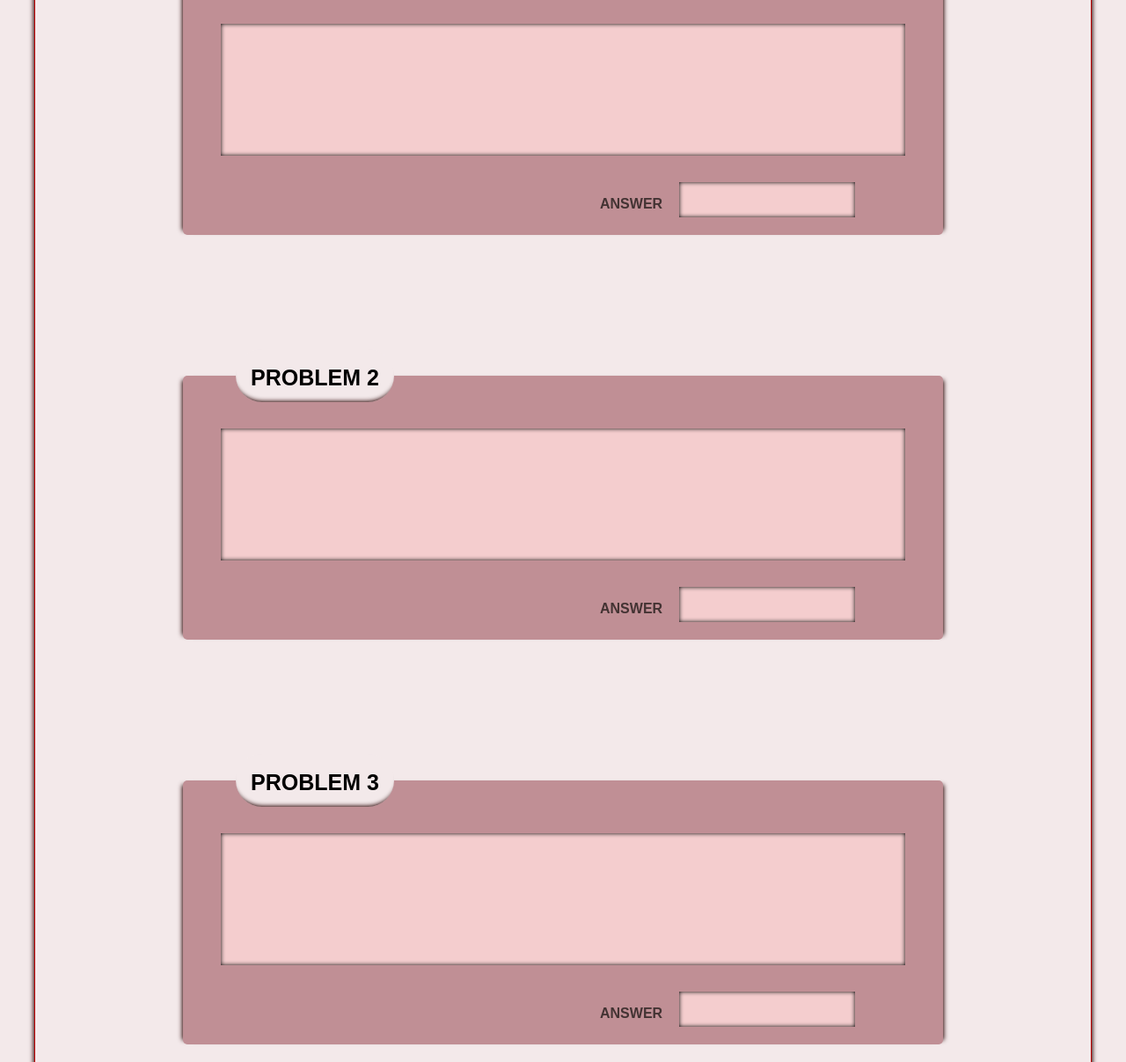
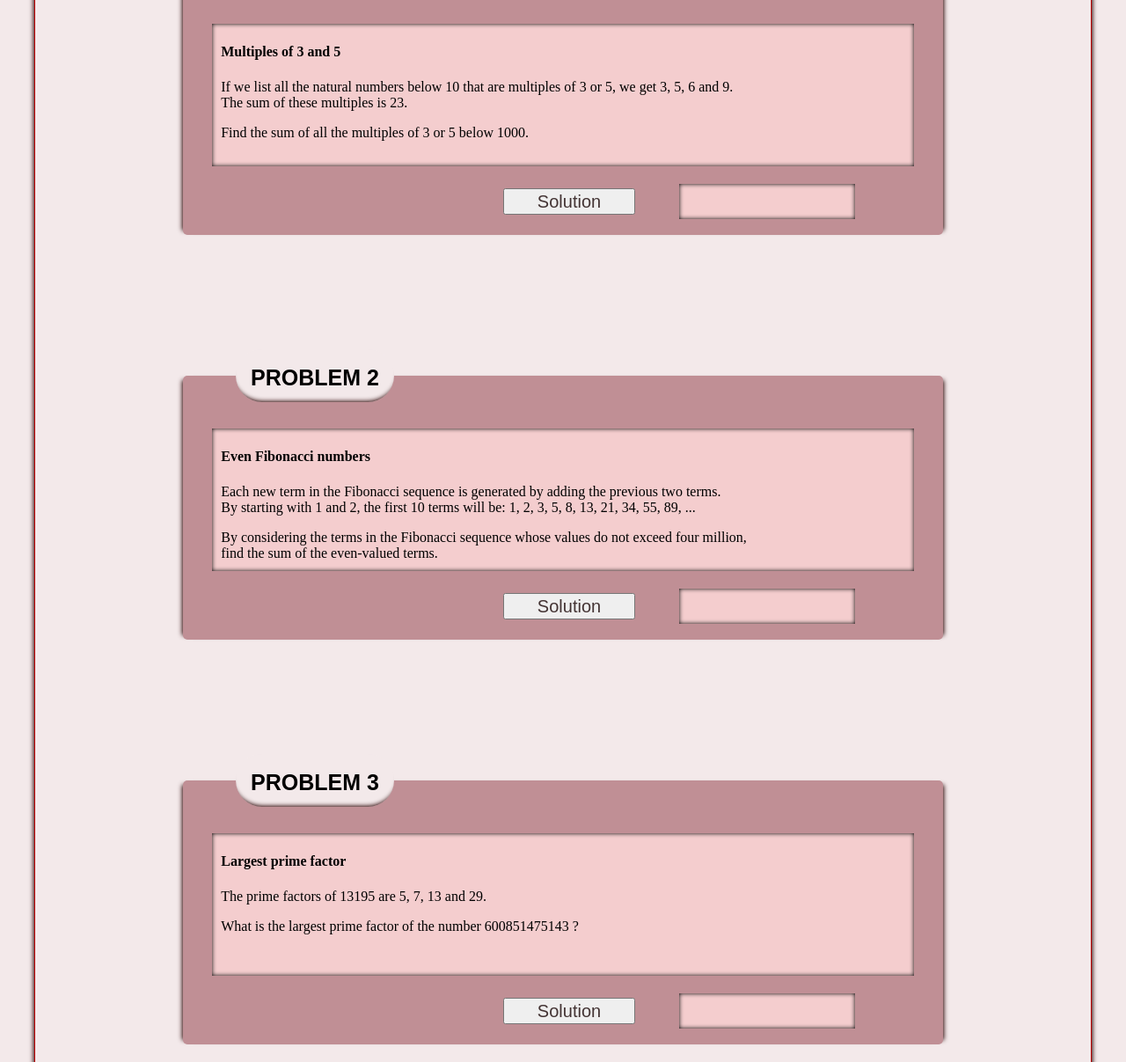
Before and after one commit to letsboogey/project_euler_solutions, a plain HTML site: page index.html in a window 1280 px wide. Shown: the part 453-1660 px from the top of the page at 88% size. Drawn offline with Linux system fonts and the light colour scheme.

Commit message:
added javascript and buttons

```diff
--- a/index.html
+++ b/index.html
@@ -20,12 +20,34 @@
 				<div class="sec_header"><h4>PROBLEM 1</h4></div>
 
 				<div class="question">
-
+					<h4>Multiples of 3 and 5</h4>
+					<p>
+						If we list all the natural numbers below 10 that are multiples of 3 or 5, we get 3, 5, 6 and 9.<br>
+						The sum of these multiples is 23.
+					</p>
+					<p>
+						Find the sum of all the multiples of 3 or 5 below 1000.
+					</p>
 				</div>
 
-				<div class="answer">
-					<p>ANSWER</p>
+				<div class="answer_box">
+					<div class="display_answer" id="one"></div>
 				</div>
+				<button type="button" onclick="sum_of_multiples()"> Solution </button>
+				<script>
+
+					function sum_of_multiples(){
+						var sum = 0;
+						for (var i = 0; i < 1000; i++) {
+								if( i%3===0 || i%5===0){
+									sum += i;
+								};
+							};
+
+						return document.getElementById("one").innerHTML = sum;
+					};
+
+				</script>
 			</div>
 		</section>
 
@@ -35,12 +57,57 @@
 
 
 				<div class="question">
-
+					<h4>Even Fibonacci numbers</h4>
+					<p>
+						Each new term in the Fibonacci sequence is generated by adding the previous two terms.<br>
+						By starting with 1 and 2, the first 10 terms will be:  1, 2, 3, 5, 8, 13, 21, 34, 55, 89, ...
+					</p>
+					<p>
+						By considering the terms in the Fibonacci sequence whose values do not exceed four million,<br>
+						find the sum of the even-valued terms.
+					</p>
 				</div>
 
-				<div class="answer">
-					<p>ANSWER</p>
+				<div class="answer_box">
+					<div class="display_answer" id="two"></div>
 				</div>
+				<button type="button" onclick="even_fibonacci_sum(4000000)"> Solution </button>
+				<script>
+
+					<!--calculates the Nth fibonacci number-->
+					function fib(N){
+						if( N===0 ){
+							return 0;
+						}else if( N===1 ){
+							return 1;}
+						else{
+							return fib( N-1 ) + fib( N-2 );
+						}
+					};
+
+					<!--returns the sum of all even fibonacci numbers whose value does not exceed a given limit-->
+					function even_fibonacci_sum(limit){
+
+						var reached_limit = false;
+						var fibSum = 0;
+						var M = 0;
+
+						do{
+							if(fib(M) > limit){
+								reached_limit = true;
+							}else{
+								if(fib(M)%2 === 0){
+									fibSum += fib(M);
+								};
+							};
+							M++;
+						}while(reached_limit === false);
+
+						return document.getElementById("two").innerHTML = fibSum;
+						};
+
+
+				</script>
 			</div>
 		</section>
 
@@ -50,12 +117,37 @@
 
 
 				<div class="question">
-
+					<h4>Largest prime factor</h4>
+					<p>
+						The prime factors of 13195 are 5, 7, 13 and 29.
+					</p>
+					<p>
+						What is the largest prime factor of the number 600851475143 ?
+					</p>
 				</div>
 
-				<div class="answer">
-					<p>ANSWER</p>
+				<div class="answer_box">
+					<div class="display_answer" id="three"></div>
 				</div>
+				<button type="button" onclick="largest_prime_factor(600851475143)"> Solution </button>
+				<script>
+
+					function largest_prime_factor(number){
+
+						var factors = [];
+						var i = 2;
+						do{
+							while(number%i === 0){
+								factors.push(i);
+								number /= i;
+							};
+							i++;
+						}while(number>1);
+
+					return document.getElementById("three").innerHTML = Math.max.apply(Math,factors);
+				};
+
+				</script>
 			</div>
 		</section>
 	</div>
--- a/stylesheet.css
+++ b/stylesheet.css
@@ -88,24 +88,36 @@ section{
 	width:90%;
 	height: 150px;
 	margin: 0 auto 0 auto;
+	padding:10px;
+	padding-top: 2px;
 	background-color: #F4CDCE;
 	box-shadow: inset 0 0 5px #000000;
 }
 
-.answer{
+.answer_box{
 	width: 200px;
 	height: 40px;
 	float: right;
-	margin-top: 30px;
+	margin-top: 20px;
 	margin-right: 100px;
 	background-color: #F4CDCE;
 	box-shadow: inset 0 0 5px #000000;
 }
 
-.answer p{
-	font-family: sans-serif;
-	font-weight: bold;
+.display_answer{
+	font-size: 20px;
+	line-height: 40px;
+	width: 200px;
+	height: 40px;
+	text-align: center;
+}
+
+button{
+	float: right;
+	margin-top: 25px;
+	margin-right: 50px;
+	width: 150px;
+	height: 30px;
+	font-size: 20px;
 	color: #433333;
-	position: relative;
-	margin-left: -90px;
 }
```
